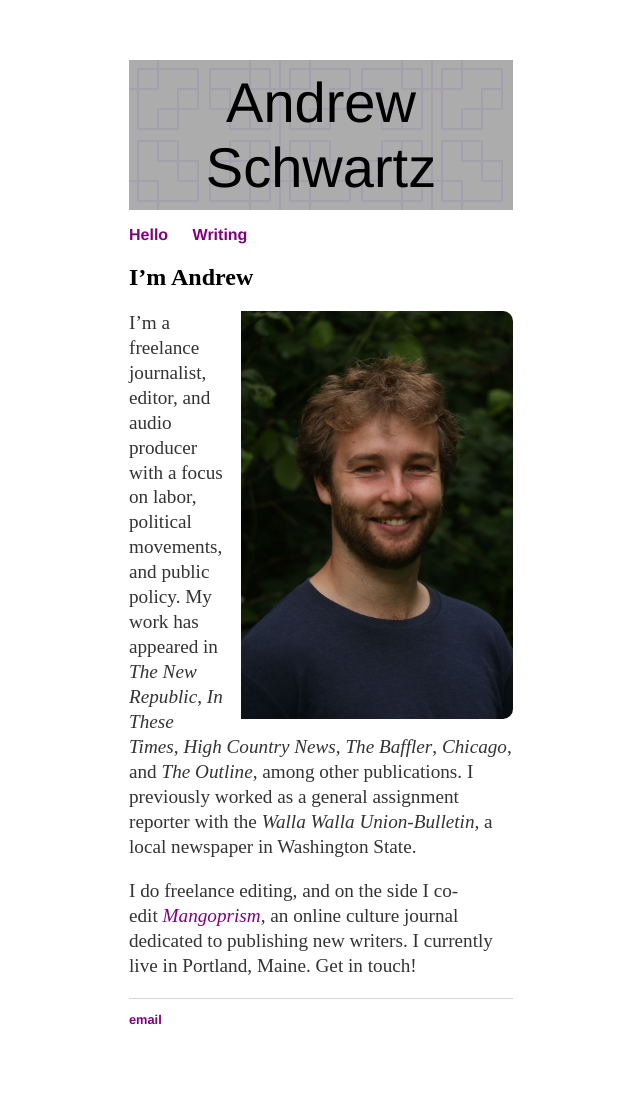
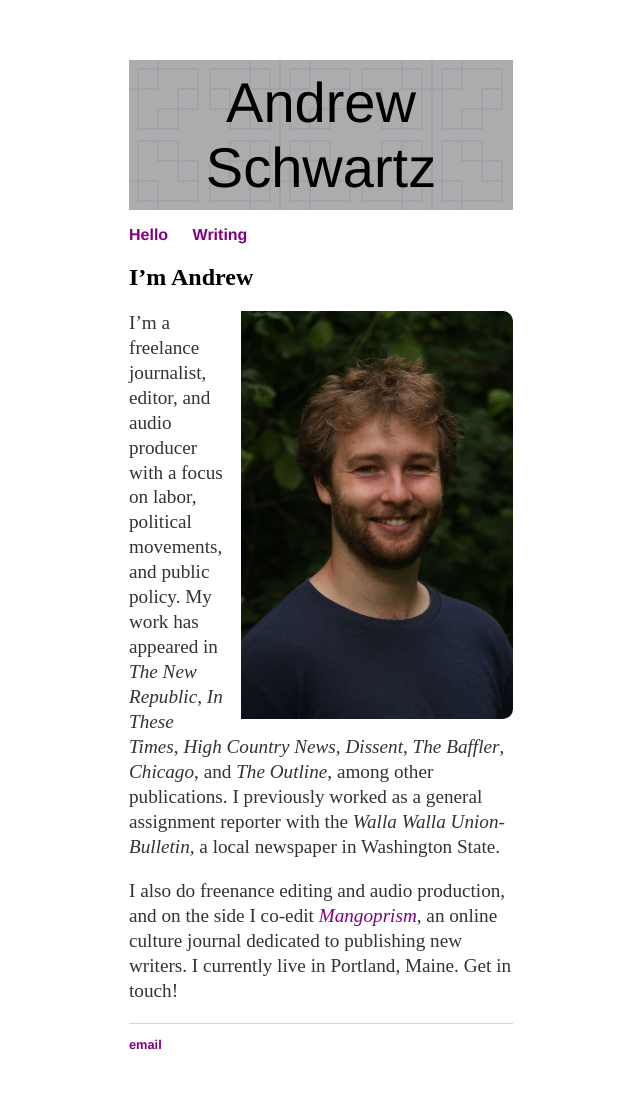
Before and after one commit to aonschwartz/aonschwartz.github.io, a Jekyll site: the page built from index.md, in a window 1280 px wide. Shown: the whole page, without its empty margins (319-959 px from the left). Built offline with Jekyll 4.4.1, drawn with Linux system fonts in a browser that asks for light colours; before the commit the page ends 1087 px from its top, so only the background shows below that.

Commit message:
Update index.md

```diff
--- a/index.md
+++ b/index.md
@@ -7,6 +7,6 @@ title: Andrew Schwartz
 
 ## I'm Andrew
 ![mainImage](/images/headshot_medium.jpg)
-I'm a freelance journalist, editor, and audio producer with a focus on labor, political movements, and public policy. My work has appeared in *The New Republic*, *In These Times*, *High Country News*, *The Baffler*, *Chicago*, and *The Outline*, among other publications. I previously worked as a general assignment reporter with the *Walla Walla Union-Bulletin,* a local newspaper in Washington State.
+I'm a freelance journalist, editor, and audio producer with a focus on labor, political movements, and public policy. My work has appeared in *The New Republic*, *In These Times*, *High Country News*, *Dissent*, *The Baffler*, *Chicago*, and *The Outline*, among other publications. I previously worked as a general assignment reporter with the *Walla Walla Union-Bulletin,* a local newspaper in Washington State.
 
-I do freelance editing, and on the side I co-edit *[Mangoprism](https://mangoprism.com/)*, an online culture journal dedicated to publishing new writers. I currently live in Portland, Maine. Get in touch!
+I also do freenance editing and audio production, and on the side I co-edit *[Mangoprism](https://mangoprism.com/)*, an online culture journal dedicated to publishing new writers. I currently live in Portland, Maine. Get in touch!
```
